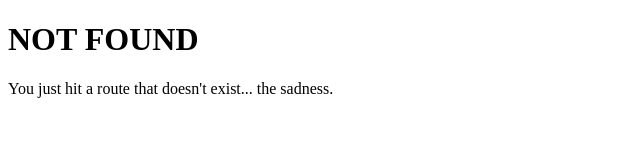
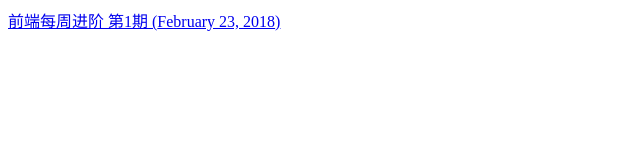
Before and after one commit to ZekeXu/zekexu.netlify.com, a Gatsby site: page /blog in a window 1280 px wide. Before the commit this address had no page. Shown: the whole page, without its empty margins (0-640 px from the left). Built offline with nearby package versions, Linux system fonts and the light colour scheme; Gatsby itself is replaced by a stand-in of ours.

Commit message:
add link to blogs

```diff
--- /dev/null
+++ b/src/components/PostLink/PostLink.jsx
@@ -0,0 +1,12 @@
+import React from "react";
+import Link from "gatsby-link";
+
+const PostLink = ({ post }) => (
+  <div>
+    <Link to={post.frontmatter.path}>
+      {post.frontmatter.title} ({post.frontmatter.date})
+    </Link>
+  </div>
+);
+
+export default PostLink;
--- /dev/null
+++ b/src/components/PostLink/index.js
@@ -0,0 +1,2 @@
+import PostLink from './PostLink';
+export default PostLink;
--- /dev/null
+++ b/src/pages/blog.js
@@ -0,0 +1,43 @@
+// import React from 'react'
+// import Link from 'gatsby-link'
+
+// const SecondPage = () => (
+//   <div>
+//     <h1>Hi from the second page</h1>
+//     <p>Welcome to page 2</p>
+//     <Link to="/">Go back to the homepage</Link>
+//   </div>
+// )
+
+// export default SecondPage
+
+import React from "react";
+import PostLink from "../components/PostLink";
+
+const IndexPage = ({ data: { allMarkdownRemark: { edges } } }) => {
+  const Posts = edges
+    .filter(edge => !!edge.node.frontmatter.date) // You can filter your posts based on some criteria
+    .map(edge => <PostLink key={edge.node.id} post={edge.node} />);
+
+  return <div>{Posts}</div>;
+};
+
+export default IndexPage;
+
+export const pageQuery = graphql`
+  query IndexQuery {
+    allMarkdownRemark(sort: { order: DESC, fields: [frontmatter___date] }) {
+      edges {
+        node {
+          id
+          excerpt(pruneLength: 250)
+          frontmatter {
+            date(formatString: "MMMM DD, YYYY")
+            path
+            title
+          }
+        }
+      }
+    }
+  }
+`;
--- a/src/pages/index.js
+++ b/src/pages/index.js
@@ -4,9 +4,9 @@ import Link from 'gatsby-link'
 const IndexPage = () => (
   <div>
     <h1>Hi people</h1>
-    <p>Welcome to your new Gatsby site.</p>
-    <p>Now go build something great.</p>
-    <Link to="/page-2/">Go to page 2</Link>
+    <p>Welcome to ZekeXu's blog site.</p>
+    <p>Now you could read something worthy.</p>
+    <Link to="/blog/">View blogs</Link>
   </div>
 )
 
--- /dev/null
+++ b/src/pages/posts/weekly/index.md
@@ -0,0 +1,7 @@
+---
+path: "/blog/weekly/1"
+date: "2018-02-23"
+title: "前端每周进阶 第1期"
+---
+
+概要：英语学习
```
Also changed, not shown: src/pages/page-2.js (deleted, +0 -12 lines), src/pages/posts/hello-world/index.md (deleted, +0 -7 lines).
